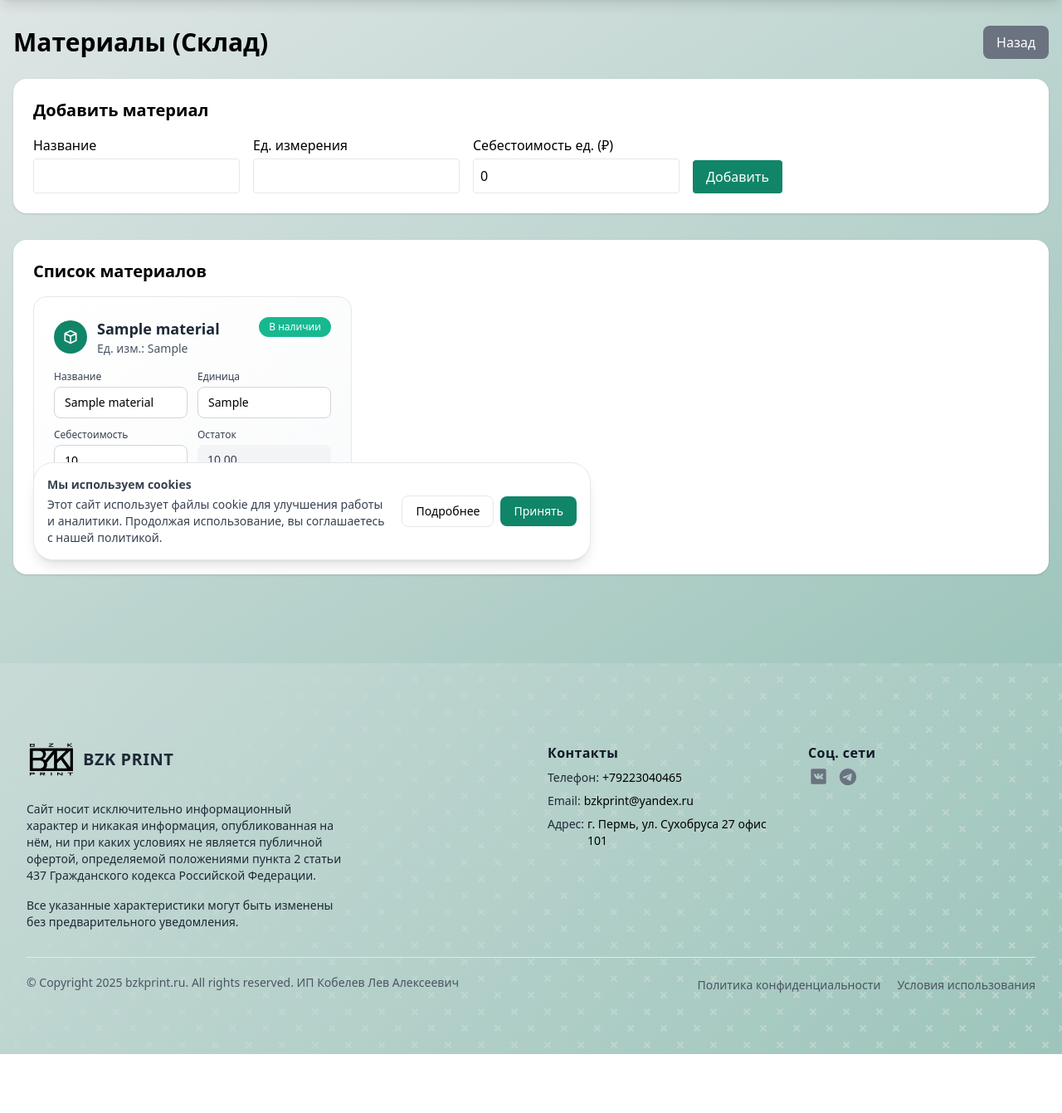
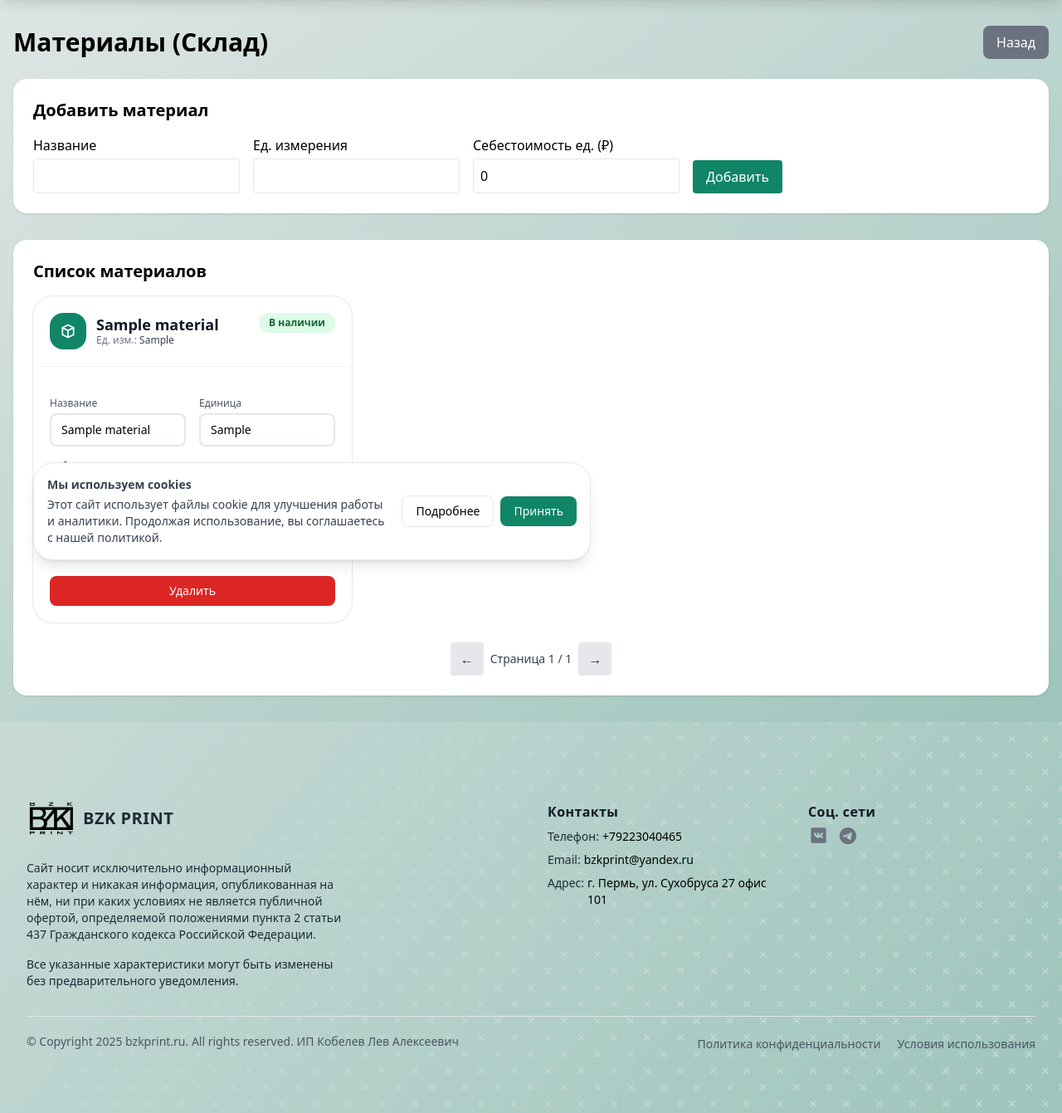
Before and after one commit to risimoDev/bzk, a PHP site: page /admin/materials in a window 1280 px wide. Shown: the part 109-1450 px from the top of the page at 83% size. Before the commit the page ends 1379 px from the top, so only its background shows below. Run offline with PHP 8.4, Linux system fonts and the light colour scheme; the visitor is signed in with stand-in values (Sample User, id 1); tables that the repository leaves empty or names only in its code hold one stand-in row (values such as "Sample post"); data that the repository does not hold is empty; some libraries are stand-ins or nearby versions.

Commit message:
more updates

```diff
--- a/admin/materials/index.php
+++ b/admin/materials/index.php
@@ -116,13 +116,14 @@ $materials = $stmt->fetchAll(PDO::FETCH_ASSOC);
       <?php if (empty($materials)): ?>
         <p class="text-gray-500">Материалы не найдены.</p>
       <?php else: ?>
-        <div class="grid grid-cols-1 md:grid-cols-2 lg:grid-cols-3 gap-6">
+        <div id="materials-grid" class="grid grid-cols-1 md:grid-cols-2 lg:grid-cols-3 gap-6">
           <?php foreach ($materials as $m): ?>
             <div
-              class="bg-gradient-to-br from-white to-gray-50 border border-gray-200 rounded-xl p-6 hover:shadow-lg transition-shadow duration-300">
-              <div class="flex items-start justify-between mb-4">
-                <div class="flex items-center">
-                  <div class="w-10 h-10 bg-[#118568] rounded-full flex items-center justify-center mr-3">
+              class="material-card rounded-2xl bg-white shadow-sm ring-1 ring-gray-200 hover:shadow-md transition duration-300">
+              <div class="p-5 border-b border-gray-100">
+                <div class="flex items-start justify-between">
+                  <div class="flex items-center gap-3">
+                    <div class="w-11 h-11 bg-[#118568] rounded-xl flex items-center justify-center">
                       <svg xmlns="http://www.w3.org/2000/svg" class="h-5 w-5 text-white" fill="none" viewBox="0 0 24 24"
                         stroke="currentColor">
                         <path stroke-linecap="round" stroke-linejoin="round" stroke-width="2"
@@ -130,83 +131,118 @@ $materials = $stmt->fetchAll(PDO::FETCH_ASSOC);
                       </svg>
                     </div>
                     <div>
-                    <h3 class="font-bold text-gray-800 text-lg"><?= htmlspecialchars($m['name']); ?></h3>
-                    <p class="text-sm text-gray-600">Ед. изм.: <?= htmlspecialchars($m['unit']); ?></p>
+                      <h3 class="font-bold text-gray-900 text-lg leading-tight"><?= htmlspecialchars($m['name']); ?></h3>
+                      <p class="text-xs text-gray-500">Ед. изм.: <span
+                          class="font-medium text-gray-700"><?= htmlspecialchars($m['unit']); ?></span></p>
                     </div>
                   </div>
                   <span
-                  class="px-3 py-1 bg-<?= $m['stock'] > 0 ? '[#17B890]' : 'red-500'; ?> text-white rounded-full text-xs font-medium">
+                    class="px-3 py-1 rounded-full text-xs font-semibold <?php echo ($m['stock'] > 0) ? 'bg-green-100 text-green-800' : 'bg-red-100 text-red-800'; ?>">
                     <?= $m['stock'] > 0 ? 'В наличии' : 'Нет в наличии'; ?>
                   </span>
                 </div>
+              </div>
 
-              <form method="POST" class="space-y-3">
+              <form method="POST" class="p-5 space-y-4">
                 <?php echo csrf_field(); ?>
                 <input type="hidden" name="action" value="update_material">
                 <input type="hidden" name="id" value="<?= $m['id']; ?>">
-
-                <div class="grid grid-cols-2 gap-3">
+                <div class="grid grid-cols-1 md:grid-cols-2 gap-4">
                   <div>
-                    <label class="block text-xs font-medium text-gray-700 mb-1">Название</label>
+                    <label class="block text-xs font-medium text-gray-600 mb-1">Название</label>
                     <input type="text" name="name" value="<?= htmlspecialchars($m['name']); ?>"
-                      class="w-full px-3 py-2 border border-gray-300 rounded-lg text-sm focus:ring-2 focus:ring-[#118568] focus:border-transparent">
+                      class="w-full px-3 py-2 border-2 border-gray-200 rounded-lg text-sm focus:border-[#118568] focus:ring-2 focus:ring-[#9DC5BB]">
                   </div>
                   <div>
-                    <label class="block text-xs font-medium text-gray-700 mb-1">Единица</label>
+                    <label class="block text-xs font-medium text-gray-600 mb-1">Единица</label>
                     <input type="text" name="unit" value="<?= htmlspecialchars($m['unit']); ?>"
-                      class="w-full px-3 py-2 border border-gray-300 rounded-lg text-sm focus:ring-2 focus:ring-[#118568] focus:border-transparent">
+                      class="w-full px-3 py-2 border-2 border-gray-200 rounded-lg text-sm focus:border-[#118568] focus:ring-2 focus:ring-[#9DC5BB]">
                   </div>
                 </div>
 
-                <div class="grid grid-cols-2 gap-3">
+                <div class="grid grid-cols-1 md:grid-cols-2 gap-4">
                   <div>
-                    <label class="block text-xs font-medium text-gray-700 mb-1">Себестоимость</label>
+                    <label class="block text-xs font-medium text-gray-600 mb-1">Себестоимость</label>
                     <input type="number" step="0.01" name="cost_per_unit" value="<?= $m['cost_per_unit']; ?>"
-                      class="w-full px-3 py-2 border border-gray-300 rounded-lg text-sm focus:ring-2 focus:ring-[#118568] focus:border-transparent">
+                      class="w-full px-3 py-2 border-2 border-gray-200 rounded-lg text-sm focus:border-[#118568] focus:ring-2 focus:ring-[#9DC5BB]">
                   </div>
                   <div>
-                    <label class="block text-xs font-medium text-gray-700 mb-1">Остаток</label>
+                    <label class="block text-xs font-medium text-gray-600 mb-1">Остаток</label>
                     <div class="px-3 py-2 bg-gray-100 rounded-lg text-sm font-medium text-gray-700">
                       <?= number_format($m['stock'], 2, '.', ' '); ?>
                     </div>
                   </div>
                 </div>
 
-                <div class="flex flex-wrap gap-2 pt-3 border-t border-gray-200">
+                <div class="flex flex-wrap gap-2 pt-2">
                   <button type="submit"
-                    class="flex-1 min-w-0 px-3 py-2 bg-blue-500 text-white text-sm rounded-lg hover:bg-blue-600 transition-colors duration-300">
+                    class="flex-1 min-w-0 px-3 py-2 bg-blue-600 text-white text-sm rounded-lg hover:bg-blue-700 transition">
                     Сохранить
                   </button>
+                  <a href="movement_add?material_id=<?= $m['id']; ?>"
+                    class="flex-1 min-w-0 text-center px-3 py-2 bg-[#118568] text-white rounded-lg text-sm hover:bg-[#0f755a] transition">
+                    Движение
+                  </a>
+                  <a href="movements?material_id=<?= $m['id']; ?>"
+                    class="flex-1 min-w-0 text-center px-3 py-2 bg-gray-500 text-white rounded-lg text-sm hover:bg-gray-600 transition">
+                    История
+                  </a>
+                </div>
               </form>
 
-              <form method="POST" onsubmit="return confirm('Удалить материал?')" class="inline">
+              <form method="POST" onsubmit="return confirm('Удалить материал?')" class="p-5 pt-0">
                 <?php echo csrf_field(); ?>
                 <input type="hidden" name="action" value="delete_material">
                 <input type="hidden" name="id" value="<?= $m['id']; ?>">
                 <button type="submit"
-                  class="flex-1 min-w-0 px-3 py-2 bg-red-500 text-white text-sm rounded-lg hover:bg-red-600 transition-colors duration-300">
+                  class="w-full px-3 py-2 bg-red-600 text-white text-sm rounded-lg hover:bg-red-700 transition">
                   Удалить
                 </button>
               </form>
-
-              <div class="flex gap-2 mt-2">
-                <a href="movement_add?material_id=<?= $m['id']; ?>"
-                  class="flex-1 text-center px-3 py-2 bg-[#118568] text-white rounded-lg text-sm hover:bg-[#0f755a] transition-colors duration-300">
-                  Движение
-                </a>
-                <a href="movements?material_id=<?= $m['id']; ?>"
-                  class="flex-1 text-center px-3 py-2 bg-gray-500 text-white rounded-lg text-sm hover:bg-gray-600 transition-colors duration-300">
-                  История
-                </a>
-              </div>
-            </div>
             </div>
           <?php endforeach; ?>
         </div>
+        <div id="materials-pagination" class="mt-6 flex items-center justify-center gap-2">
+          <button type="button" id="materials-prev"
+            class="px-3 py-2 bg-gray-200 text-gray-800 rounded hover:bg-gray-300">←</button>
+          <span id="materials-page-info" class="text-sm text-gray-700">Страница 1</span>
+          <button type="button" id="materials-next"
+            class="px-3 py-2 bg-gray-200 text-gray-800 rounded hover:bg-gray-300">→</button>
+        </div>
       <?php endif; ?>
-  </div>
-
     </div>
 </main>
 
 <?php include_once('../../includes/footer.php'); ?>
+
+<script>
+  document.addEventListener('DOMContentLoaded', () => {
+    const grid = document.getElementById('materials-grid');
+    const prev = document.getElementById('materials-prev');
+    const next = document.getElementById('materials-next');
+    const info = document.getElementById('materials-page-info');
+    const pageSize = 9;
+    let currentPage = 1;
+
+    function renderPage() {
+      if (!grid) return;
+      const cards = grid.querySelectorAll('.material-card');
+      const total = cards.length;
+      const pages = Math.max(1, Math.ceil(total / pageSize));
+      if (currentPage > pages) currentPage = pages;
+      const start = (currentPage - 1) * pageSize;
+      const end = start + pageSize;
+      cards.forEach((card, idx) => {
+        card.style.display = (idx >= start && idx < end) ? '' : 'none';
+      });
+      if (info) info.textContent = `Страница ${currentPage} / ${pages}`;
+      if (prev) prev.disabled = currentPage <= 1;
+      if (next) next.disabled = currentPage >= pages;
+    }
+
+    if (prev) prev.addEventListener('click', () => { if (currentPage > 1) { currentPage--; renderPage(); } });
+    if (next) next.addEventListener('click', () => { currentPage++; renderPage(); });
+
+    renderPage();
+  });
+</script>
--- a/assets/css/output.css
+++ b/assets/css/output.css
@@ -1022,6 +1039,10 @@ video {
 
 .h-10 {
   height: 2.5rem;
+}
+
+.h-11 {
+  height: 2.75rem;
 }
 
 .h-12 {
@@ -2364,10 +2395,6 @@ video {
   --tw-gradient-to: #f3f4f6 var(--tw-gradient-to-position);
 }
 
-.to-gray-50 {
-  --tw-gradient-to: #f9fafb var(--tw-gradient-to-position);
-}
-
 .to-gray-600 {
   --tw-gradient-to: #4b5563 var(--tw-gradient-to-position);
 }
@@ -2559,6 +2586,10 @@ video {
   padding-right: 1rem;
 }
 
+.pt-0 {
+  padding-top: 0px;
+}
+
 .pt-16 {
   padding-top: 4rem;
 }
@@ -3028,6 +3063,11 @@ video {
 .ring-\[\#17B890\] {
   --tw-ring-opacity: 1;
   --tw-ring-color: rgb(23 184 144 / var(--tw-ring-opacity, 1));
+}
+
+.ring-gray-200 {
+  --tw-ring-opacity: 1;
+  --tw-ring-color: rgb(229 231 235 / var(--tw-ring-opacity, 1));
 }
 
 .ring-green-300 {
```
Also changed, not shown: other parts of assets/css/output.css (+40 -4 lines), admin/index.php (+6 -3 lines), admin/order/external_orders.php (+41 -6 lines). Lines whose indentation alone changed are shown as unchanged.
